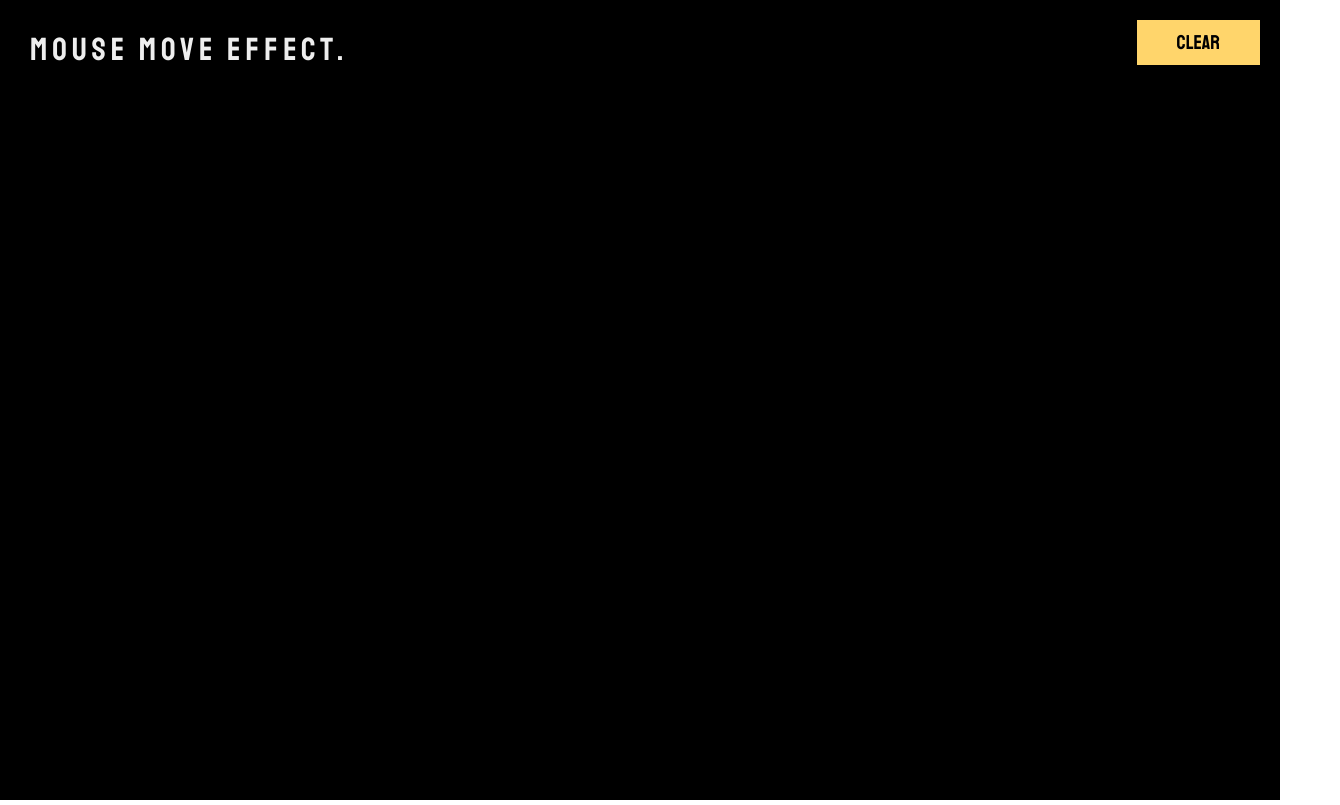
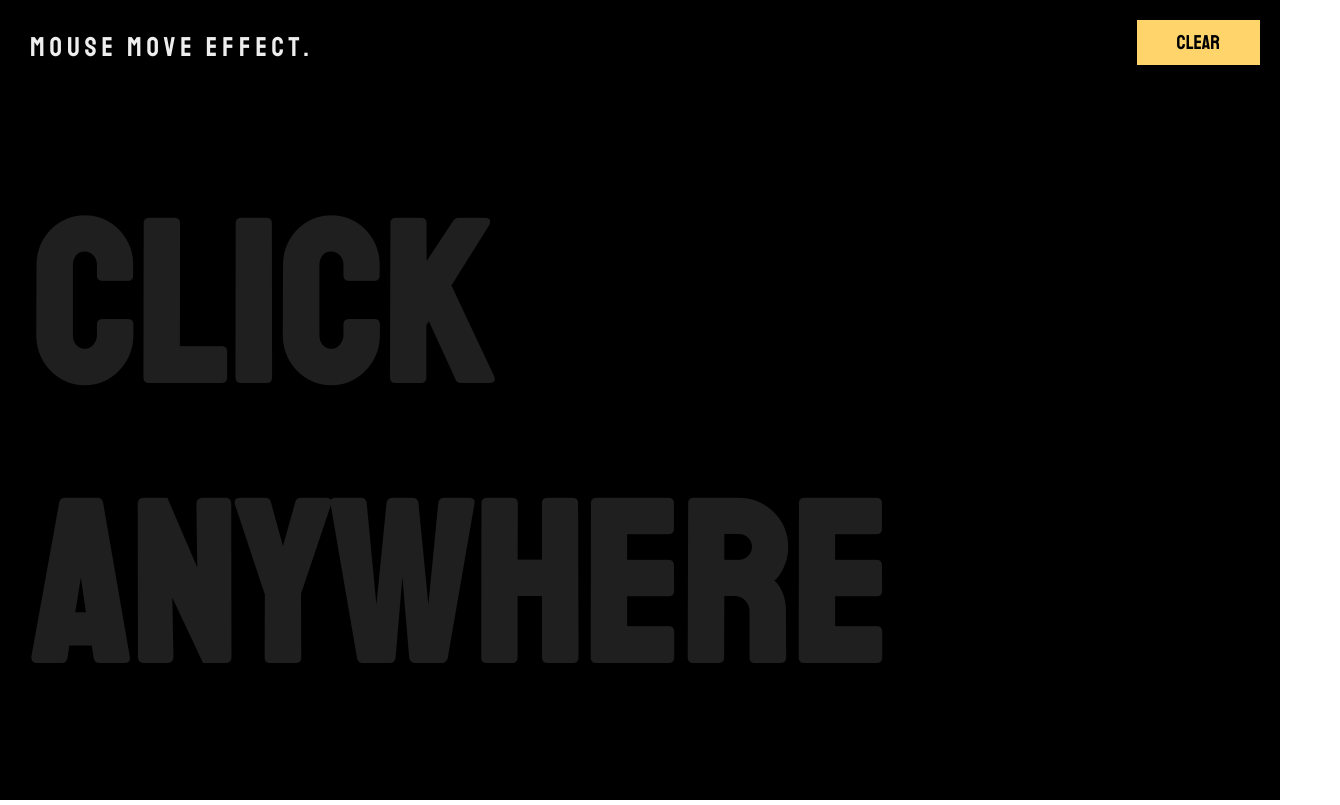
Before and after one commit to funcococode/canvas, a plain HTML site: page Mouse-movement/index.html in a window 1280 px wide. Shown: the whole page, 1340 px wide, since content can reach past the window. Drawn offline with Linux system fonts and the light colour scheme.

Commit message:
added style related changes

```diff
--- a/Mouse-movement/index.html
+++ b/Mouse-movement/index.html
@@ -10,15 +10,20 @@
 </head>
 
 <body>
-    <p>Mouse Move Effect.</p>
-
+    <!-- Mouse Pointer -->
     <div id="ring"></div>
     <div id="dot"></div>
+
+    <!-- Main Body -->
+    <p>Mouse Move Effect.</p>
+    <div class="container">
+        <h2>Click anywhere </h2>
+    </div>
     <button id="reloadBtn">Clear</button>
 
-    <!-- <div class="blur"></div> -->
+
+    <!-- CANVAS -->
     <canvas></canvas>
-
     <script src="main.js"></script>
 </body>
 
--- a/Mouse-movement/main.js
+++ b/Mouse-movement/main.js
@@ -8,15 +8,6 @@ addEventListener('mousemove', (e) => {
         ring.style.top = `${e.y}px`;
         ring.style.left = `${e.x}px`;
     }, 200)
-    if (e.target.tagName == "P") {
-        cursor.style.transform = "scale(2)";
-
-
-    } else {
-        cursor.style.transform = "scale(1)"
-
-
-    }
 })
 
 
--- a/Mouse-movement/style.css
+++ b/Mouse-movement/style.css
@@ -43,7 +43,7 @@ button {
     width: 10px;
     height: 10px;
     top: 50%;
-    left: 50;
+    left: 50%;
     transform: translate(-50%, -50%);
     border-radius: 50%;
     background: rgba(255, 255, 255, 1);
@@ -54,13 +54,13 @@ button {
 #ring {
     position: absolute;
     top: 50%;
-    left: 50;
+    left: 50%;
     transform: translate(-50%, -50%);
     width: 30px;
     height: 30px;
     border-radius: 50%;
     /* background-color: white; */
-    border: 2px solid white;
+    border: 2px solid #ffd56b;
     animation: ringAnim 3s 0.5s infinite;
     transform-origin: top left;
 }
@@ -68,13 +68,29 @@ button {
 p {
     display: inline;
     z-index: 10;
-    font-size: 2em;
+    font-size: 1.7em;
     position: absolute;
     top: 30px;
     left: 30px;
     color: rgba(255, 255, 255, 0.932);
     /* transform: translate(-50px, -50px); */
     letter-spacing: 5px;
+}
+
+.container {
+    position: absolute;
+    width: 100vw;
+    height: 80vh;
+    bottom: 0;
+    padding: 30px;
+    display: grid;
+    align-items: center;
+}
+
+.container>h2 {
+    color: rgb(31, 31, 31);
+    font-size: 14em;
+    letter-spacing: 3px;
 }
 
 @keyframes dotAnim {
```
